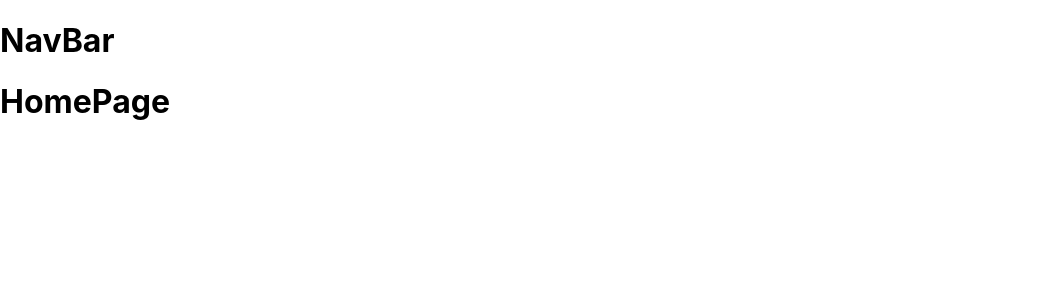
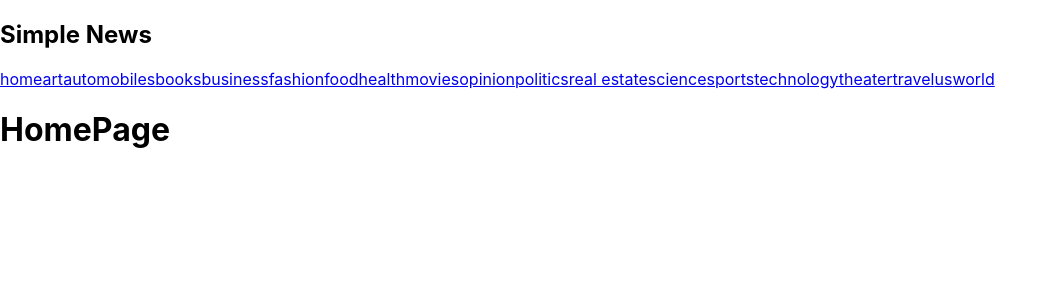
Before and after one commit to JoeRupp/simple-news, a React (Create React App) app: page / in a window 1280 px wide. Shown: the top 300 px of the page, without its empty margins (0-1056 px from the left). Built offline with nearby package versions, Linux system fonts and the light colour scheme.

Commit message:
Creat basic Nav Bar functionality
Nav Bar now inlcudes links to all sections and directs there when clicked

```diff
--- a/src/components/NavBar.js
+++ b/src/components/NavBar.js
@@ -1,7 +1,76 @@
-import React from "react";
+import React, { useState } from "react";
+import { NavLink } from "react-router-dom";
 
 const NavBar = () => {
-  return <h1>NavBar</h1>;
+  const [currentNews, setCurrentNews] = useState("Simple");
+  return (
+    <nav>
+      <h1>{`${currentNews} News`}</h1>
+      <NavLink to="/" onClick={() => setCurrentNews("Simple")}>
+        home
+      </NavLink>
+      <NavLink to="section/art" onClick={() => setCurrentNews("Art")}>
+        art
+      </NavLink>
+      <NavLink to="section/automobiles" onClick={() => setCurrentNews("Auto")}>
+        automobiles
+      </NavLink>
+      <NavLink to="section/books" onClick={() => setCurrentNews("Book")}>
+        books
+      </NavLink>
+      <NavLink to="section/business" onClick={() => setCurrentNews("Business")}>
+        business
+      </NavLink>
+      <NavLink to="section/fashion" onClick={() => setCurrentNews("Fashion")}>
+        fashion
+      </NavLink>
+      <NavLink to="section/food" onClick={() => setCurrentNews("Food")}>
+        food
+      </NavLink>
+      <NavLink to="section/health" onClick={() => setCurrentNews("Health")}>
+        health
+      </NavLink>
+      <NavLink to="section/movies" onClick={() => setCurrentNews("Film")}>
+        movies
+      </NavLink>
+      <NavLink to="section/opinion" onClick={() => setCurrentNews("Opinion")}>
+        opinion
+      </NavLink>
+      <NavLink
+        to="section/politics"
+        onClick={() => setCurrentNews("Political")}
+      >
+        politics
+      </NavLink>
+      <NavLink
+        to="section/real estate"
+        onClick={() => setCurrentNews("Real Estate")}
+      >
+        real estate
+      </NavLink>
+      <NavLink to="section/science" onClick={() => setCurrentNews("Science")}>
+        science
+      </NavLink>
+      <NavLink to="section/sports" onClick={() => setCurrentNews("Sports")}>
+        sports
+      </NavLink>
+      <NavLink to="section/technology" onClick={() => setCurrentNews("Tech")}>
+        technology
+      </NavLink>
+      <NavLink to="section/theater" onClick={() => setCurrentNews("Theater")}>
+        theater
+      </NavLink>
+      <NavLink to="section/travel" onClick={() => setCurrentNews("Travel")}>
+        travel
+      </NavLink>
+      <NavLink to="section/us" onClick={() => setCurrentNews("US")}>
+        us
+      </NavLink>
+      <NavLink to="section/world" onClick={() => setCurrentNews("World")}>
+        world
+      </NavLink>
+    </nav>
+  );
 };
 
 export default NavBar;
```
